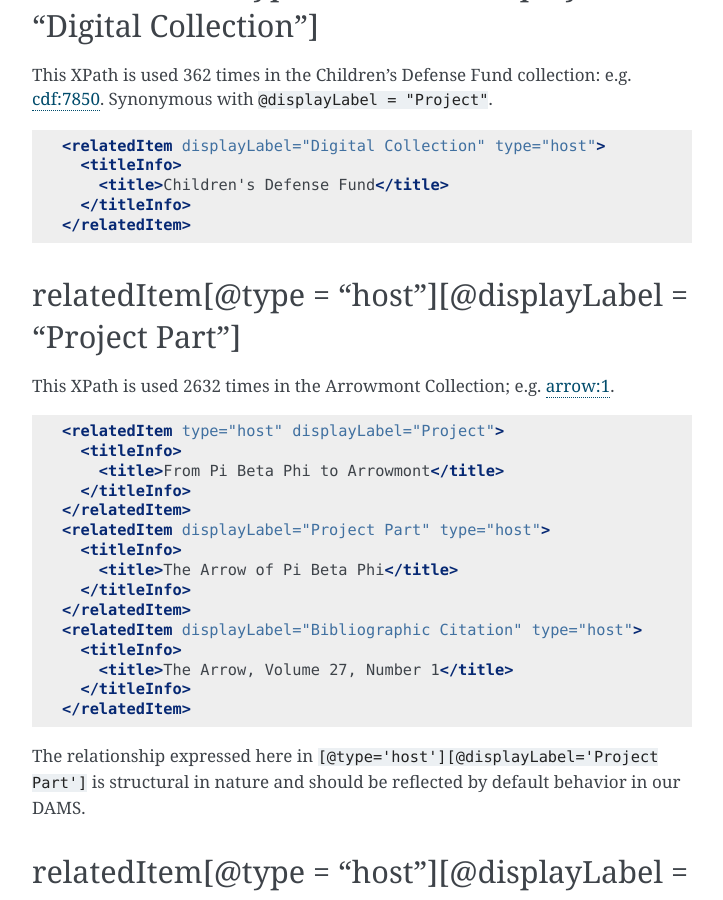
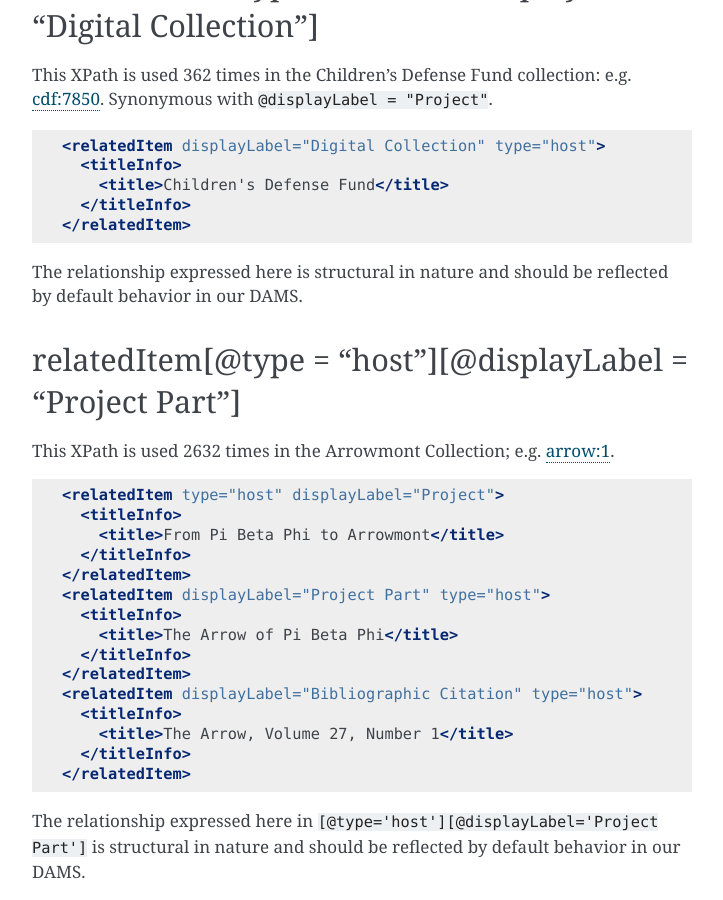
Before and after one commit to UTKcataloging/mods_to_rdf, a Sphinx documentation site: the page built from docs/source/top_level_elements/relatedItem.rst, in a window 1280 px wide and 900 px high, scrolled down 1845 px. Shown: the whole window, without its empty margins (388-1111 px from the left). Built offline with Sphinx 7.4.7, drawn with Linux system fonts in a browser that asks for light colours; formulas are drawn with MathJax 3.

Commit message:
Add some clarifying words to `relatedItem[@type='host'][@displayLabel='DigitalCollection']`

```diff
--- a/docs/source/top_level_elements/relatedItem.rst
+++ b/docs/source/top_level_elements/relatedItem.rst
@@ -89,7 +89,7 @@ This XPath is used 362 times in the Children's Defense Fund collection: e.g. `cd
       </titleInfo>
     </relatedItem>
 
-
+The relationship expressed here is structural in nature and should be reflected by default behavior in our DAMS.
 
 relatedItem[@type = "host"][@displayLabel = "Project Part"]
 -----------------------------------------------------------
```
